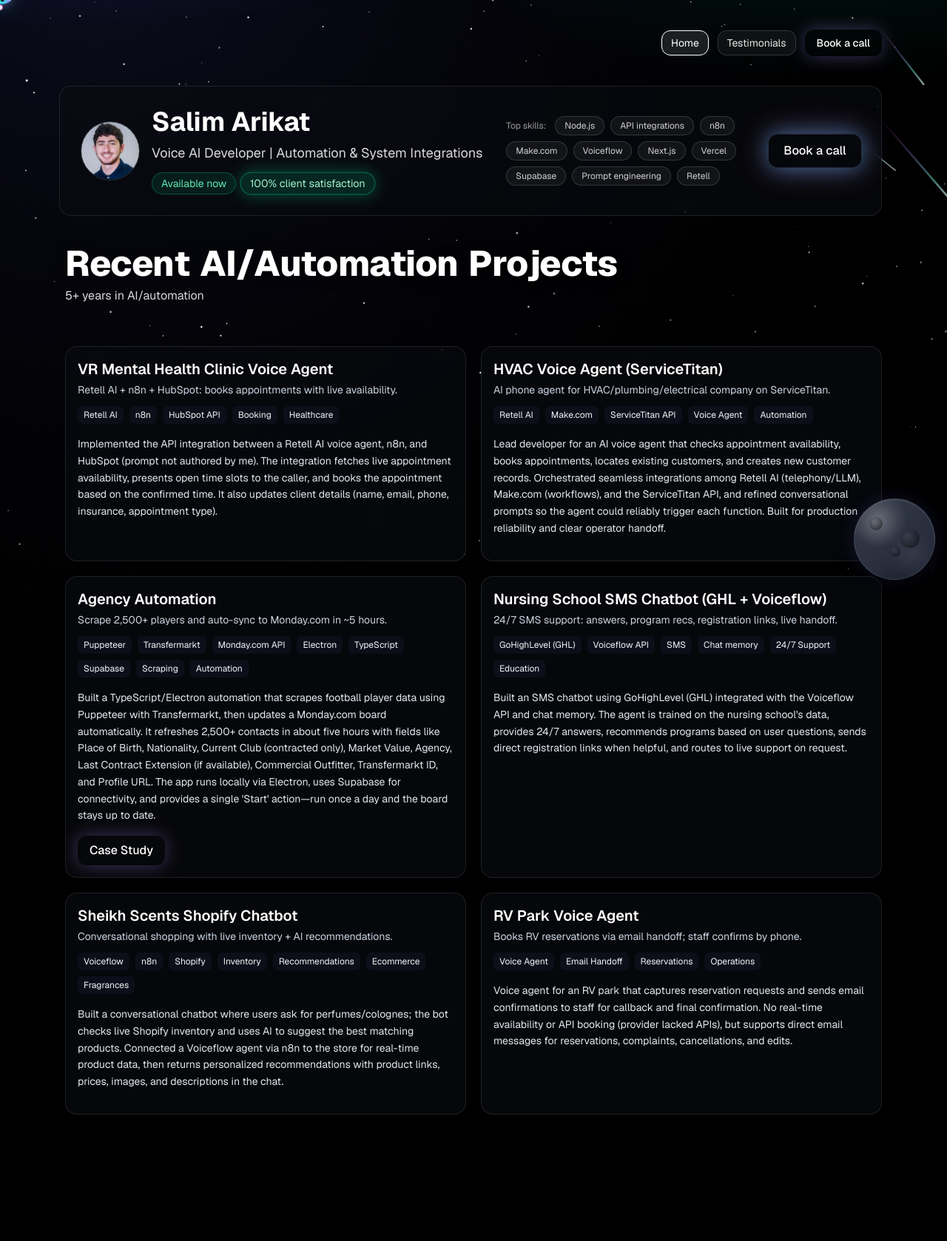
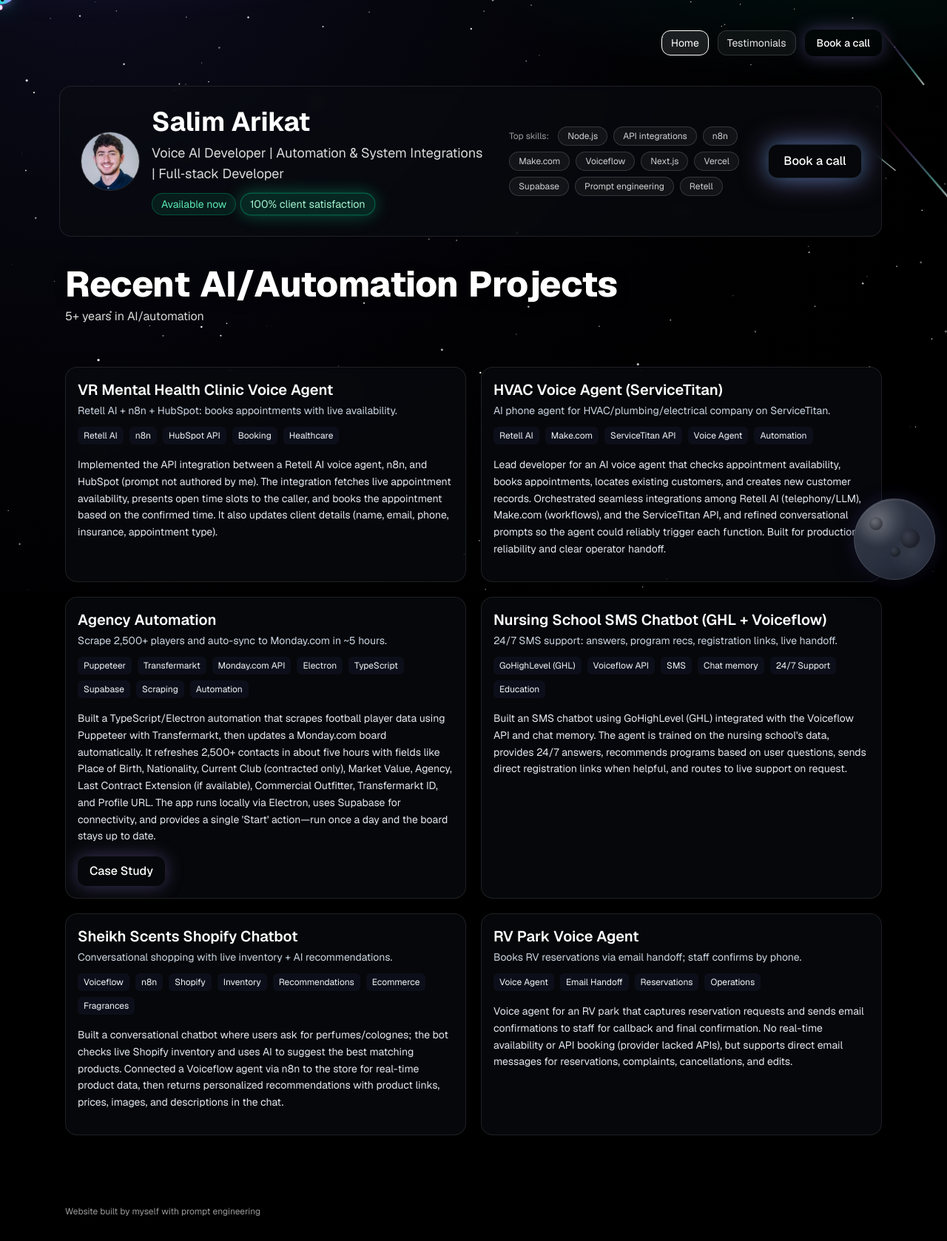
Before and after one commit to L-eem/Portfolio, a Next.js app in the folder private-portfolio/: page / in a window 1280 px wide. Shown: the whole page at 74% size. Before the commit the page ends 1602 px from the top, so only its background shows below. Built offline with nearby package versions, Linux system fonts and the light colour scheme.

Commit message:
small changes

```diff
--- a/private-portfolio/app/page.tsx
+++ b/private-portfolio/app/page.tsx
@@ -110,7 +110,7 @@ export default function Home() {
               />
               <div>
                 <h1 className="text-2xl md:text-4xl font-bold text-white">Salim Arikat</h1>
-                <p className="mt-2 text-sm md:text-lg text-white/85">Voice AI Developer | Automation & System Integrations</p>
+                <p className="mt-2 text-sm md:text-lg text-white/85">Voice AI Developer | Automation & System Integrations | Full‑stack Developer</p>
                 <div className="mt-3 md:mt-3 flex flex-wrap md:flex-nowrap items-center gap-2 text-xs md:text-sm whitespace-nowrap">
                   <span className="rounded-full border border-emerald-400/30 bg-emerald-400/10 px-2 py-0.5 md:px-3 md:py-1 text-emerald-300">Available now</span>
                   <span className="badge-glow rounded-full border border-emerald-400/40 bg-emerald-400/15 px-2 py-0.5 md:px-3 md:py-1 text-emerald-200">100% client satisfaction</span>
@@ -176,12 +176,12 @@ export default function Home() {
             {projects.map((p) => (
               <ProjectCard key={p.id} project={p} />
             ))}
-          </div>
+        </div>
         </section>
 
-
-
-
+        <footer className="mx-auto w-full max-w-6xl px-4 md:px-6 pb-8 text-xs text-white/60">
+          Website built by myself with prompt engineering
+        </footer>
       </main>
 
     </>
```
